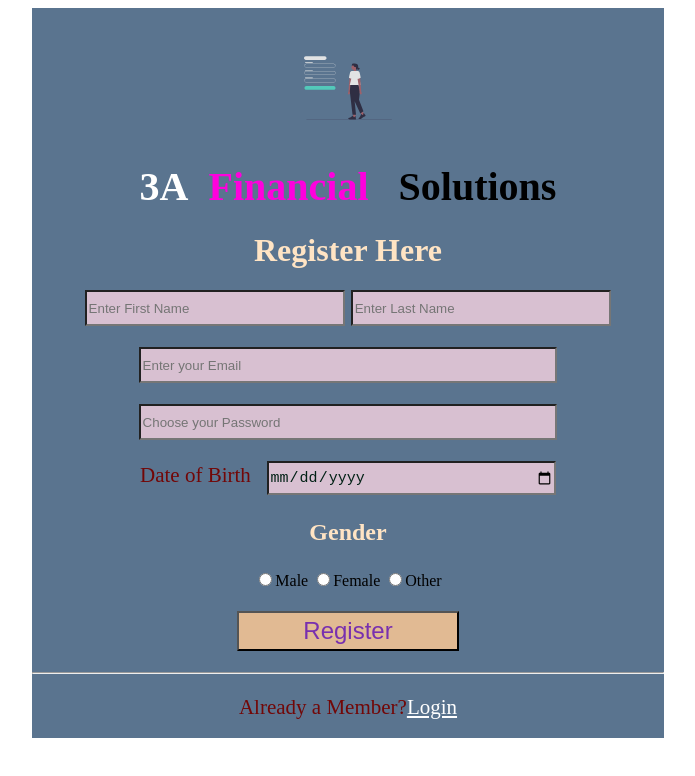
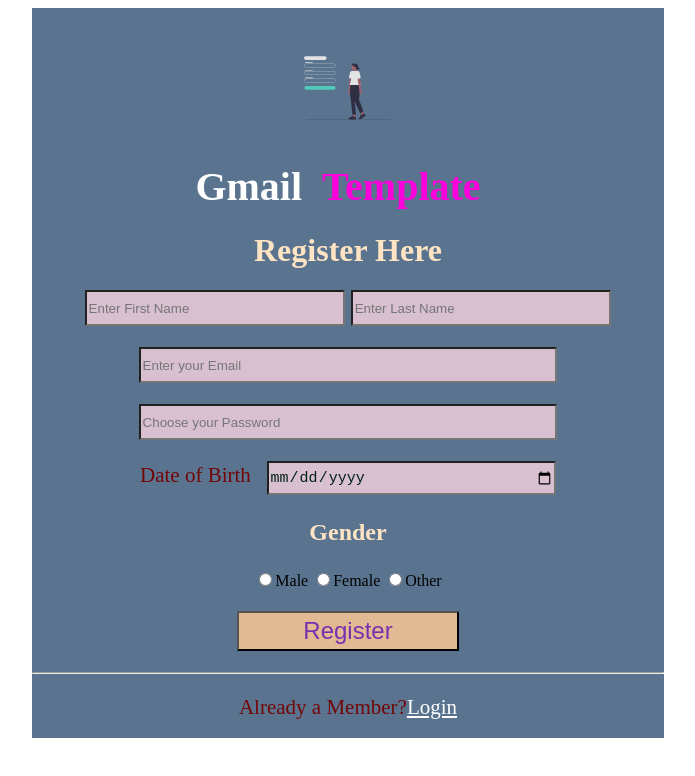
Before and after one commit to techadityachauhan/techadityachauhan.github.io, a plain HTML site: page register.html in a window 1280 px wide. Shown: the whole page, without its empty margins (292-987 px from the left). Drawn offline with Linux system fonts and the light colour scheme.

Commit message:
name change

```diff
--- a/register.html
+++ b/register.html
@@ -76,7 +76,7 @@
     <div class="aa">
         <form post="method" align="center">
             <img src="SignUp.svg" alt="Sign Up pic" width="100px" height="100px">
-            <h1 align="center"><span id="a1">3A</span><span id="a2">&nbsp;&nbsp;Financial </span><span id="a3">&nbsp;&nbsp;Solutions</span></h1>
+            <h1 align="center"><span id="a1">Gmail</span><span id="a2">&nbsp;&nbsp;Template</span><span id="a3">&nbsp;&nbsp;</span></h1>
             <h1>Register Here</h1>
             <p>
                 <input id="b" type="text" name="fname" placeholder="Enter First Name" required>
```
